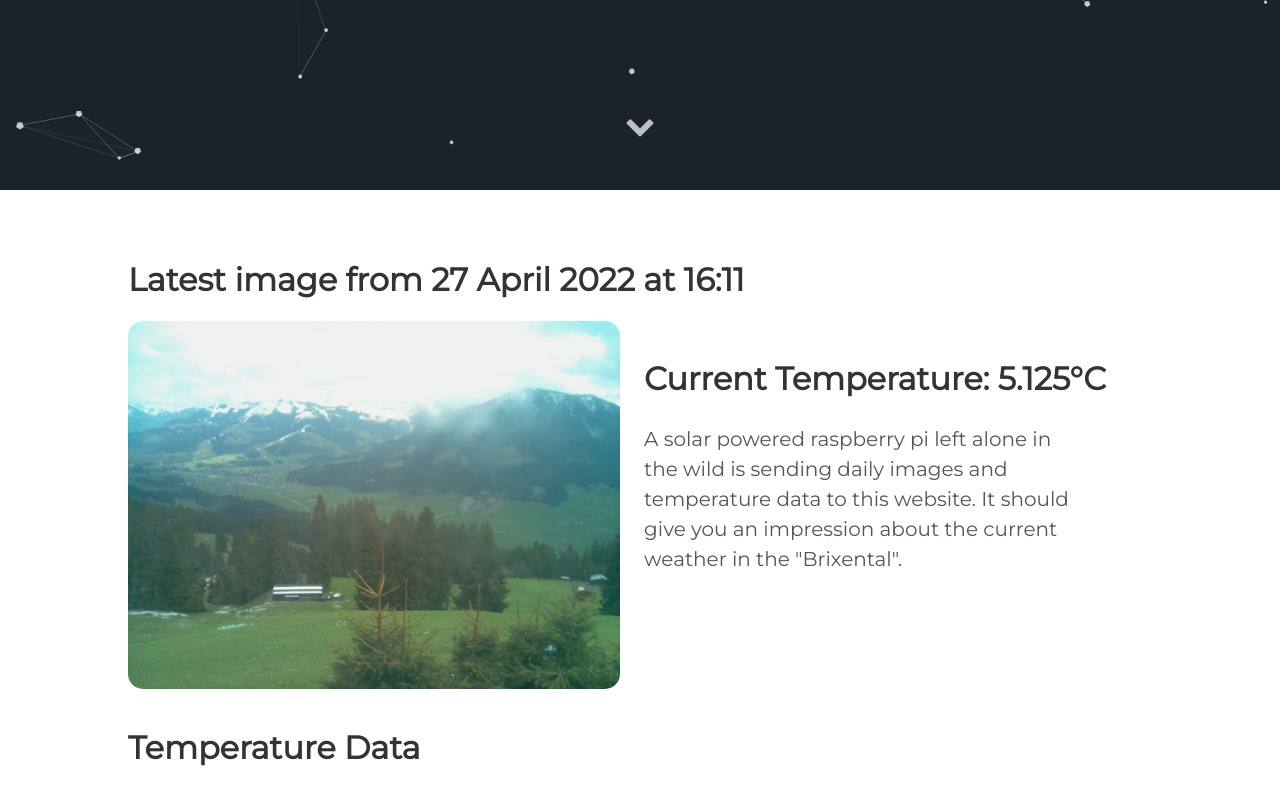
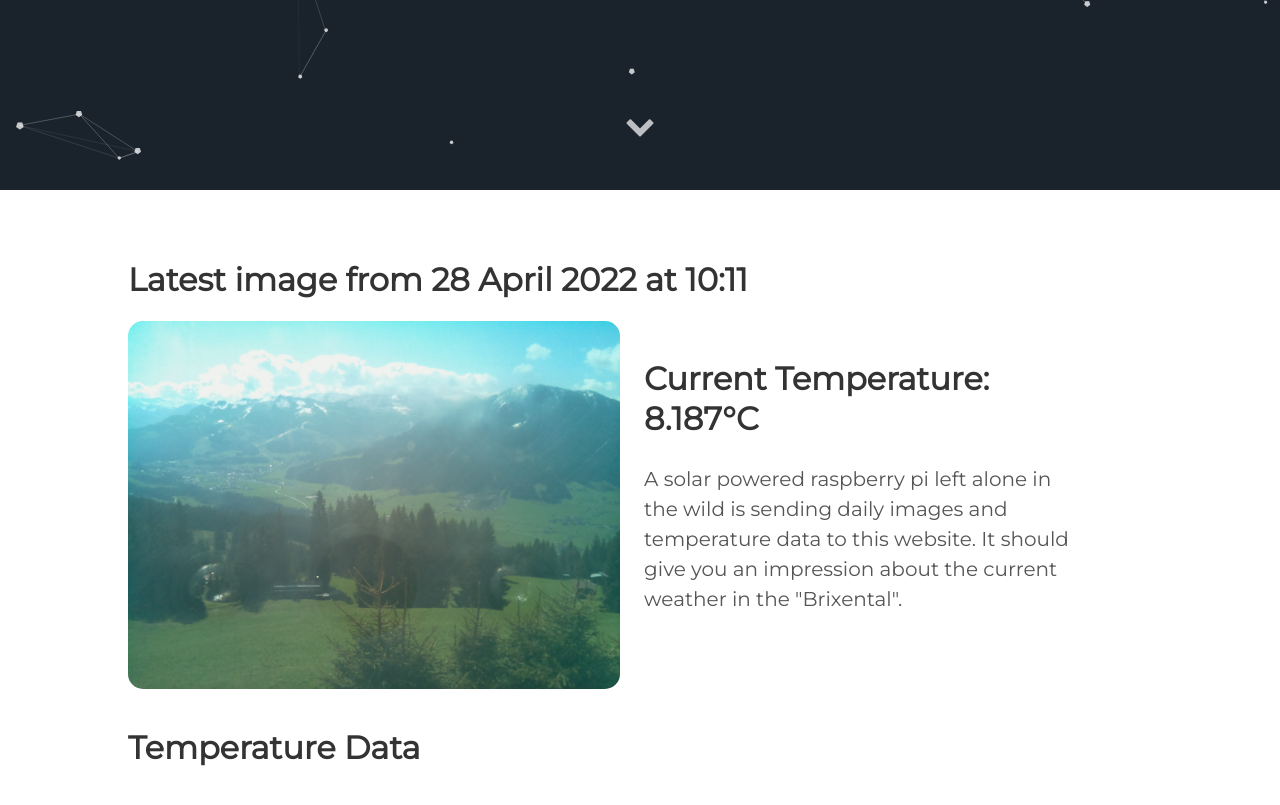
Before and after one commit to vektorious/vektorious.github.io, a Jekyll site: the page built from resources/huette.md, in a window 1280 px wide and 900 px high, scrolled down 710 px. Shown: the top 805 px of the window. Built offline with Jekyll 4.4.1, drawn with Linux system fonts in a browser that asks for light colours.

Commit message:
I'm a bot beep boop

```diff
--- a/resources/huette.md
+++ b/resources/huette.md
@@ -6,13 +6,13 @@ image: '/assets/img/'
 description: 'Live image from the Austrian alps'
 twitter_text: ' '
 ---
-## Latest image from 27 April 2022 at 16:11
+## Latest image from 28 April 2022 at 10:11
 <div class="huette">
   <div class="huette-image">
     <img src="{{ "/assets/img/huette.jpg" | prepend: site.baseurl }}">
   </div>
   <div class="huette-text">
-        <h2>Current Temperature: 5.125°C</h2>
+        <h2>Current Temperature: 8.187°C</h2>
         <p>A solar powered raspberry pi left alone in the wild is sending daily images and temperature data to this website. It should give you an impression about the current weather in the "Brixental".</p>
 
   </div>
```
Also changed, not shown: rpi-script/2022-04-28_100940.txt (renamed from rpi-script/2022-04-27_160942.txt, +7 -5 lines), rpi-script/huette.md (+2 -2 lines), assets/img/huette.jpg, assets/img/temp_plot.png, rpi-script/temp_plot.png, 1 other file.
